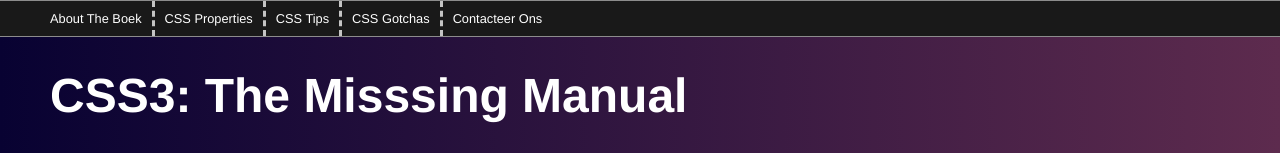
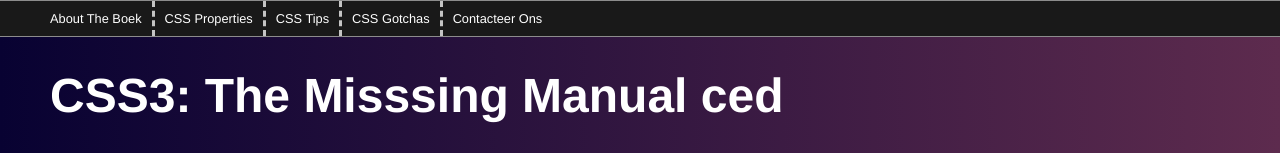
Before and after one commit to brentvandamme1/digwerkrepo3, a plain HTML site: page index.html in a window 1280 px wide. Shown: the top 153 px of the page. Drawn offline with Linux system fonts and the light colour scheme.

Commit message:
mijn naam toegevoegd

```diff
--- a/index.html
+++ b/index.html
@@ -19,7 +19,7 @@
             <li><a href="#">Contacteer Ons</a></li>
           </ul>
         </nav>
-        <h1>CSS3: The Misssing Manual</h1>
+        <h1>CSS3: The Misssing Manual ced</h1>
       </header>
       <div class="contentWrapper">
         <div class="columnWrapper">
```
